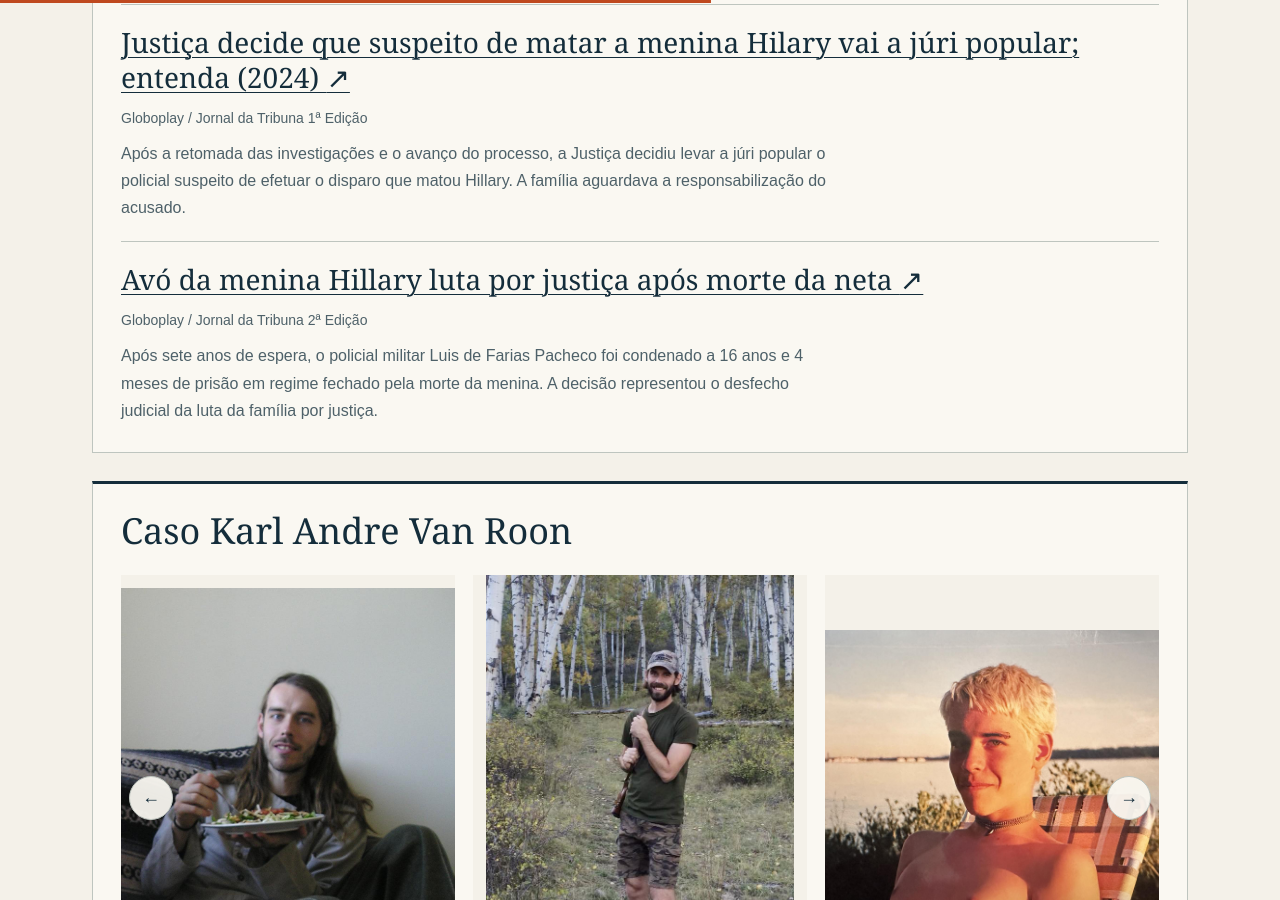
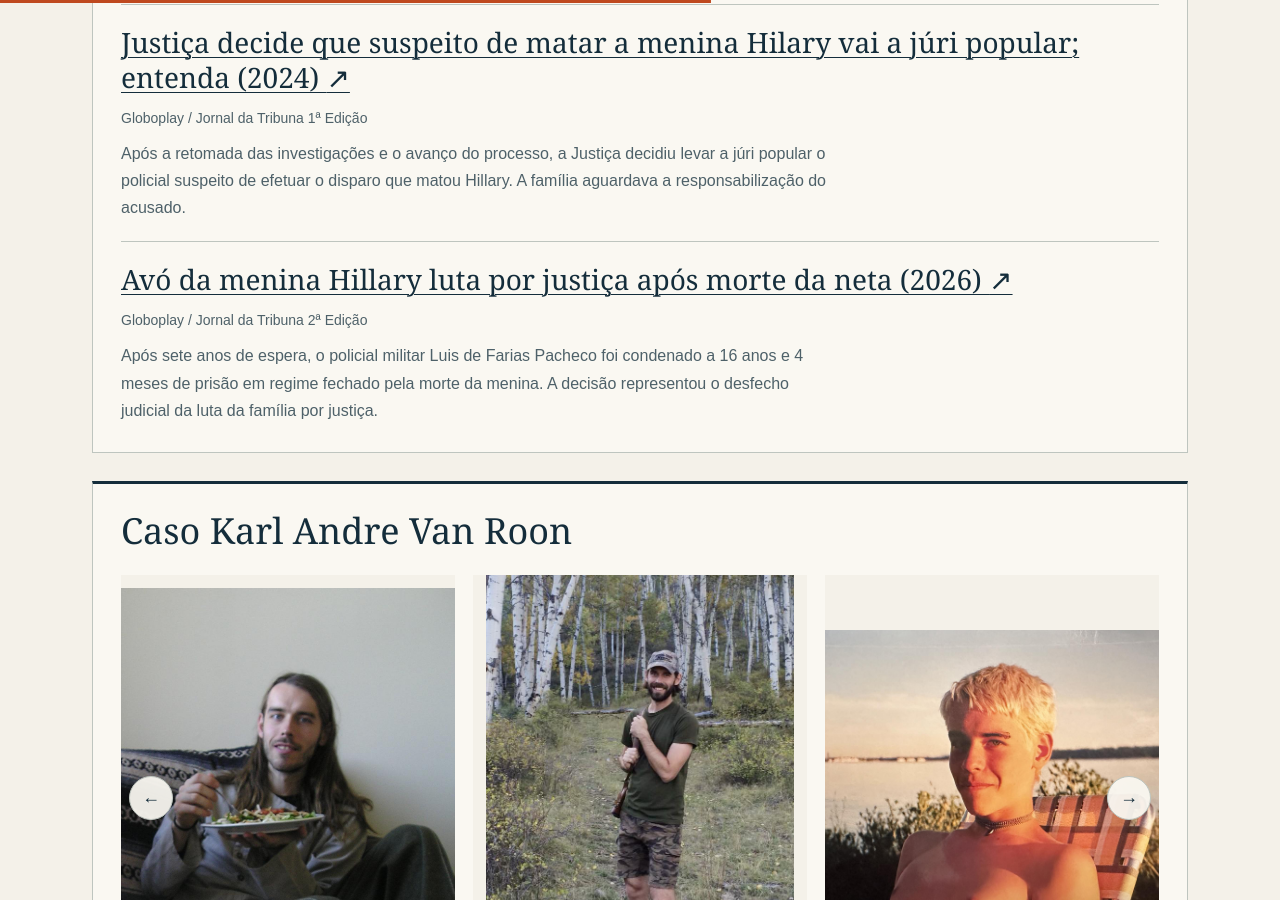
Before and after one commit to iarleyoliveira/ESCUTATIVA, a Jekyll site: the page built from index.html, in a window 1280 px wide and 900 px high, scrolled down 4794 px. Built offline with Jekyll 4.4.1, drawn with Linux system fonts in a browser that asks for light colours.

Commit message:
Update _data/casos/caso-hillary.yml (via Pages CMS)

```diff
--- a/_data/casos/caso-hillary.yml
+++ b/_data/casos/caso-hillary.yml
@@ -45,7 +45,7 @@ reportagens:
     link: https://globoplay.globo.com/v/13075227/
     published: true
   - formato: Vídeo
-    title: Avó da menina Hillary luta por justiça após morte da neta
+    title: Avó da menina Hillary luta por justiça após morte da neta (2026)
     veiculo: Globoplay / Jornal da Tribuna 2ª Edição
     resumo: Após sete anos de espera, o policial militar Luis de Farias Pacheco foi
       condenado a 16 anos e 4 meses de prisão em regime fechado pela morte da
```
